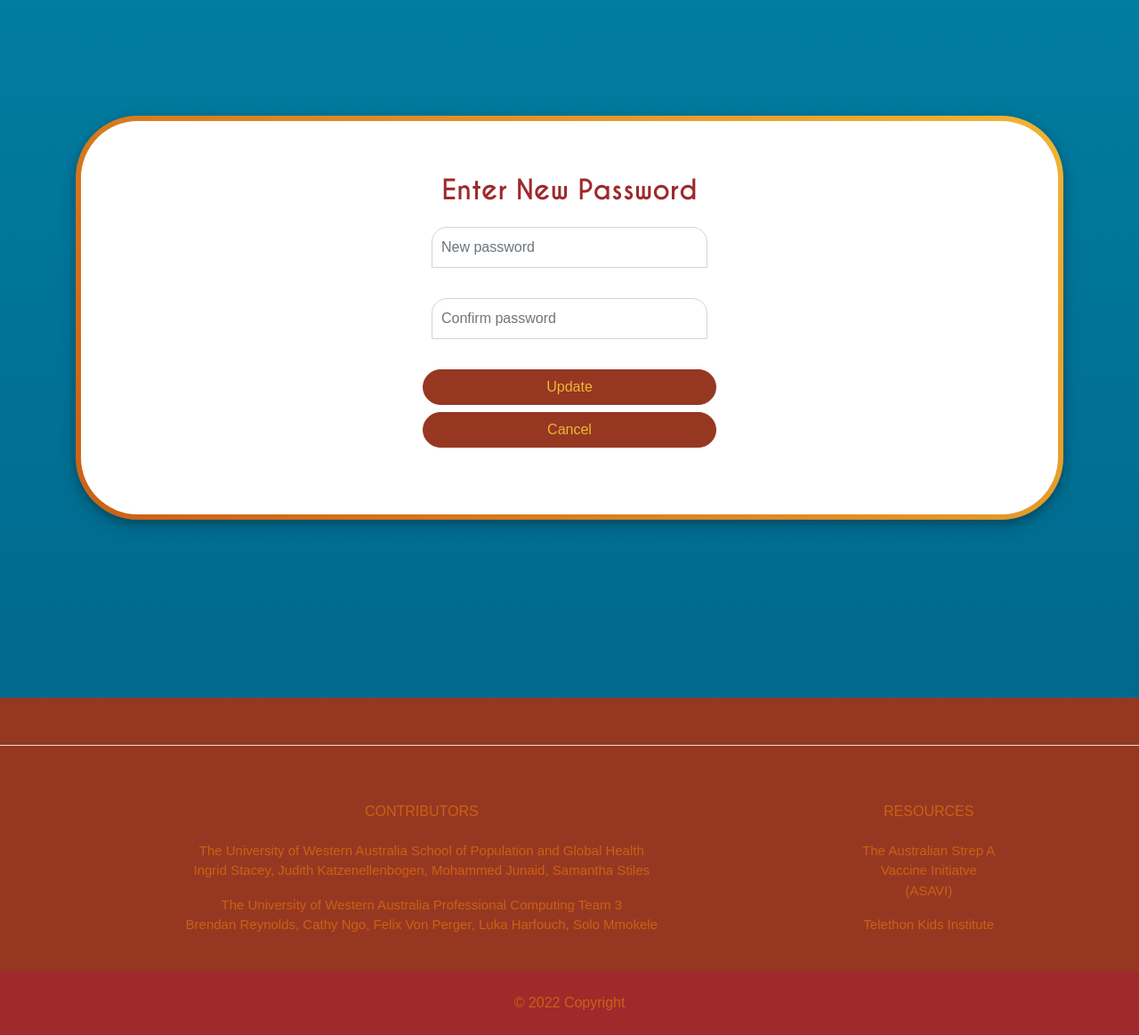
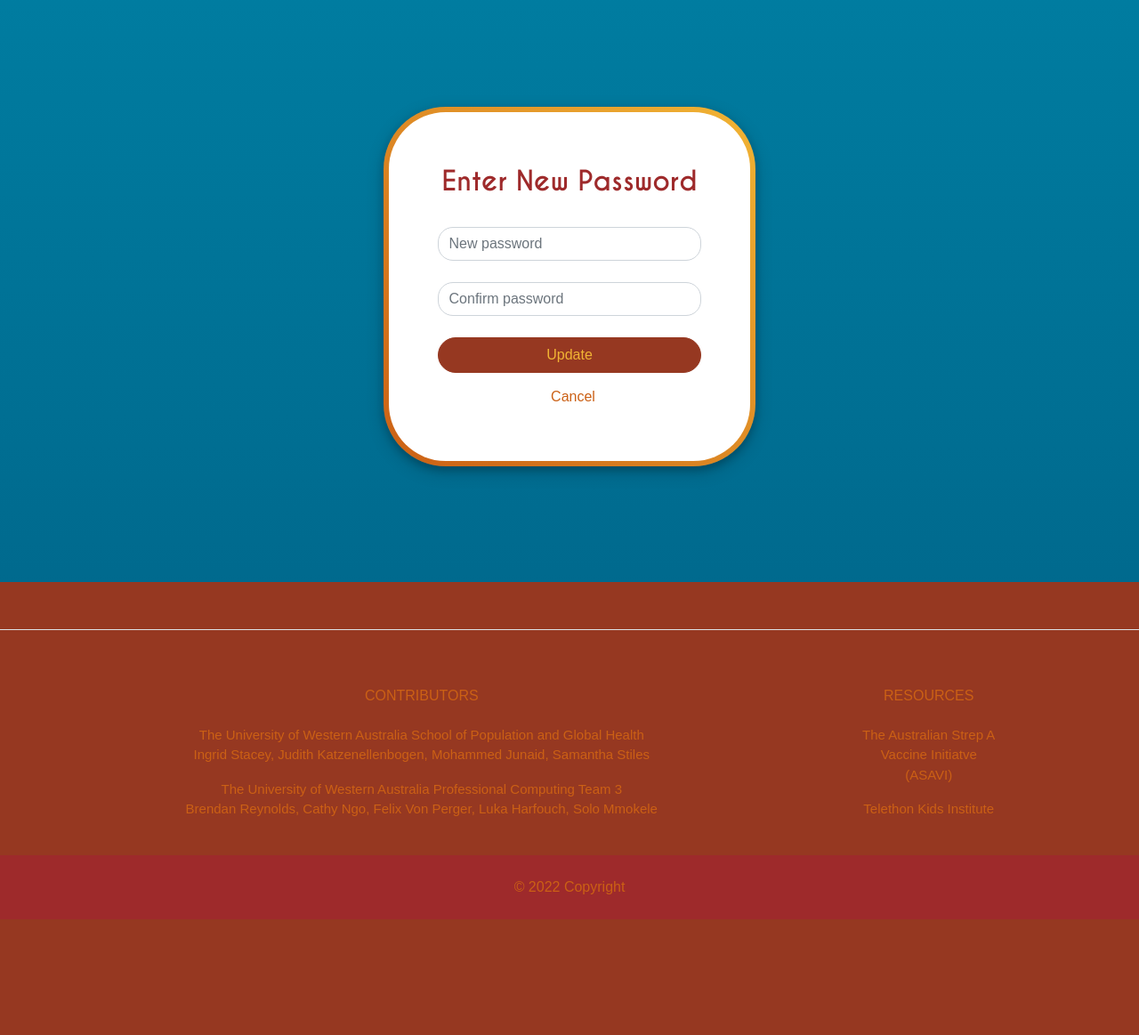
Before and after one commit to B-rey77/CITS3200_3, a Django app: page /reset/1/1/ in a window 1280 px wide. Shown: the part 102-1265 px from the top of the page at 89% size. After the commit the page ends 1135 px from the top, so only its background shows below. Run offline with Django 4.2, Linux system fonts and the light colour scheme; some libraries are stand-ins or nearby versions.

Commit message:
styled password reset form page

```diff
--- a/database/templates/database/password/password_reset_change.html
+++ b/database/templates/database/password/password_reset_change.html
@@ -5,39 +5,19 @@
 {% endblock %}
 
 {% block style %}
+
+	@media only screen and (max-device-height: 900px) {
 		.form_container {
-		margin-top: 80px;
-		margin-bottom: 150px;
+			margin-top: 120px !important;
+			margin-bottom: 130px !important;
+		}
 	}
 
-    .form-signin {
-        width: 100%;
-        max-width: 330px;
-        padding: 15px;
-        margin: auto;
+	@media only screen and (min-device-height: 1200px) {
+		.form_container {
+			margin-top: 200px !important;
+			margin-bottom: 220px !important;
 		}
-
-    .form-signin {
-        font-weight: 400;
-    }
-    .form-signin .form-control {
-        position: relative;
-        box-sizing: border-box;
-        height: auto;
-        padding: 10px;
-        font-size: 16px;
-    }
-    .form-signin .form-control:focus {
-        z-index: 2;
-    }
-    .form-signin input[type="password"] {
-        margin-bottom: 10px;
-        border-bottom-right-radius: 0;
-        border-bottom-left-radius: 0;
-    }
-
-    .h3{
-        text-align: center;
 	}
 
 	#messages{
@@ -49,14 +29,14 @@
 {% endblock %}
 
 {% block main %}
-	<div class="container form_container">
+	<div class="container form_container d-flex justify-content-center">
 		<div class="user_card card gradient-border">
-			<div class="d-flex justify-content-center">
+			<div id="login-title">
 				<h2>
 					Enter New Password
 				</h2>
 			</div>
-			<div class="container">
+
 				<form id="id_password_change_form" method="POST" class="form-signin">
 					{% csrf_token %}
 					<div class="form-row">
@@ -67,16 +47,18 @@
 						<input name="new_password2" class="form-control" placeholder="Confirm password" type="password" id="id_new_password2" required="true">
 					</div>
 					<br>
-					<div class="row">
+					<div class="form-row">
 						<button id="id_submit_btn" class="btn btn-primary btn-block" type="submit">
 							Update
 						</button>
-						<button class="btn btn-primary btn-block" type="cancel" onClick="window.location.href = {% url 'login' %}">
+						<div class="margin-auto" id="cancel-btn">
+							<a href="{% url 'login' %}" class="ml-2">
 								Cancel
-						</button>
+							</a>
+						</div>
 					</div>
 				</form>
-				<div>
+
 				{% for error in form.new_password1.errors %}
 					<p id="messages">
 						{{ error }}
@@ -87,7 +69,7 @@
 						{{ error }}
 					</p>
 				{% endfor %}
-				</div>
+
 			</div>
 		</div>
 	</div>
--- a/database/templates/database/password/password_reset_email.html
+++ b/database/templates/database/password/password_reset_email.html
@@ -21,11 +21,11 @@
     If you did not make this request, you can simply ignore this email.
 </p>
 <p>
-    Your username is {{ to_email }}.
+    Your email is {{ to_email }}.
 </p>
 <p>
     Sincerely,
 <br>
-    The CITS3200_3 Team
+    Asavi Database Team
 </p>
 {% endautoescape %}
```
Lines whose indentation alone changed are shown as unchanged.
